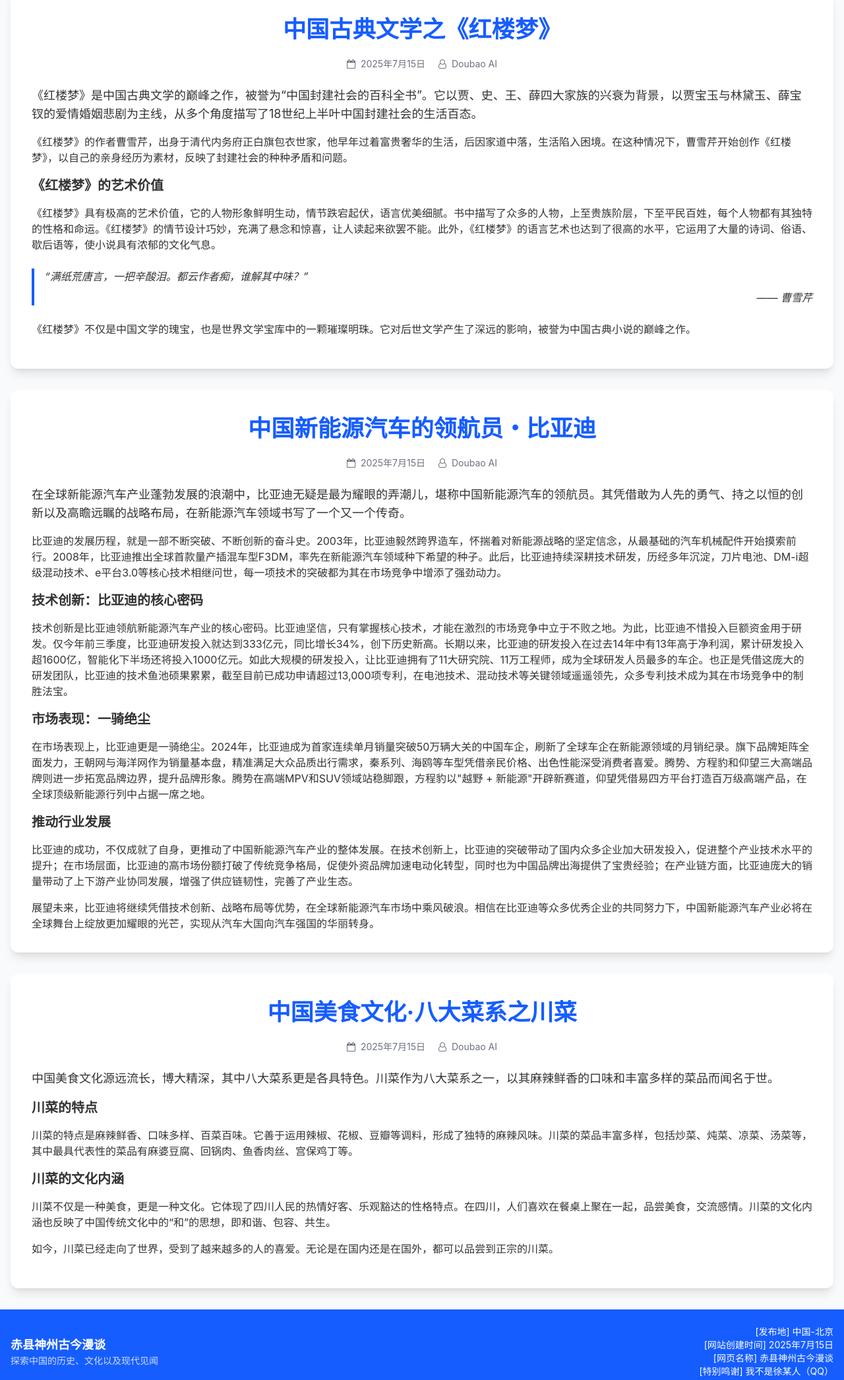
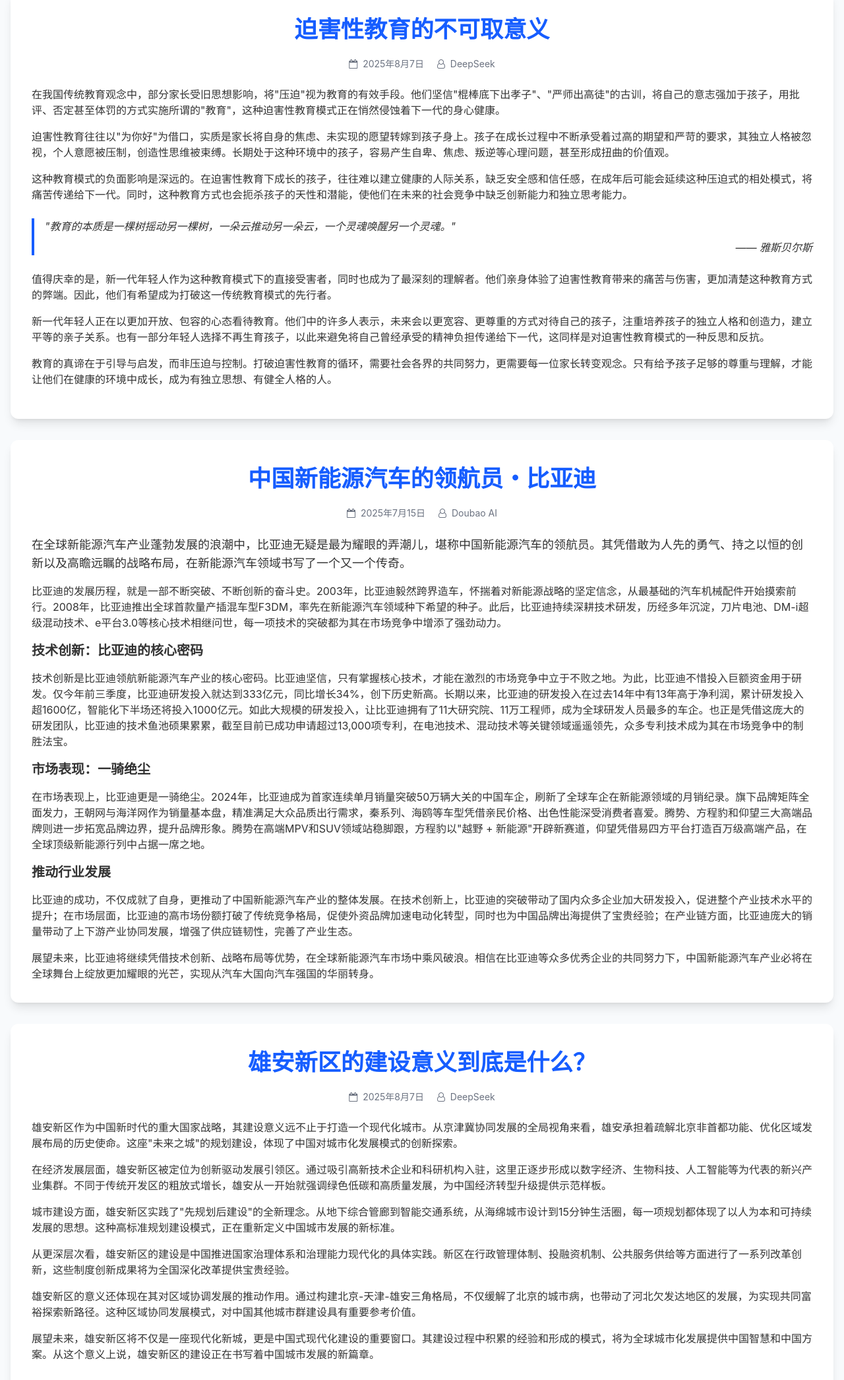
Before and after one commit to Silvermoon-2025/chinese-trivia-across-eras-web, a plain HTML site: page index.html in a window 1280 px wide. Shown: the part 3040-5132 px from the top of the page at 66% size. Drawn offline with nearby package versions, Linux system fonts and the light colour scheme.

Commit message:
index.html

```diff
--- a/index.html
+++ b/index.html
@@ -328,21 +328,22 @@ const icon = musicButton.querySelector('i');
 
             <!-- 文章4 -->
 <article class="bg-white rounded-xl shadow-lg p-6 md:p-8 card-hover">
-                <h2 class="text-[clamp(1.5rem,3vw,2.2rem)] font-bold text-primary mb-4 text-center">中国古典文学之《红楼梦》</h2>
+    <h2 class="text-[clamp(1.5rem,3vw,2.2rem)] font-bold text-primary mb-4 text-center">迫害性教育的不可取意义</h2>
     <div class="text-center text-gray-500 text-sm mb-6">
-                    <span class="inline-block mr-4"><i class="fa fa-calendar-o mr-1"></i> 2025年7月15日</span>
-                    <span><i class="fa fa-user-o mr-1"></i> Doubao AI</span>
+        <span class="inline-block mr-4"><i class="fa fa-calendar-o mr-1"></i> 2025年8月7日</span>
+        <span><i class="fa fa-user-o mr-1"></i> DeepSeek</span>
     </div>
     <div class="prose max-w-none">
-                    <p class="text-lg mb-4">《红楼梦》是中国古典文学的巅峰之作，被誉为“中国封建社会的百科全书”。它以贾、史、王、薛四大家族的兴衰为背景，以贾宝玉与林黛玉、薛宝钗的爱情婚姻悲剧为主线，从多个角度描写了18世纪上半叶中国封建社会的生活百态。</p>
-                    <p class="mb-4">《红楼梦》的作者曹雪芹，出身于清代内务府正白旗包衣世家，他早年过着富贵奢华的生活，后因家道中落，生活陷入困境。在这种情况下，曹雪芹开始创作《红楼梦》，以自己的亲身经历为素材，反映了封建社会的种种矛盾和问题。</p>
-                    <h3 class="text-xl font-bold my-4">《红楼梦》的艺术价值</h3>
-                    <p class="mb-4">《红楼梦》具有极高的艺术价值，它的人物形象鲜明生动，情节跌宕起伏，语言优美细腻。书中描写了众多的人物，上至贵族阶层，下至平民百姓，每个人物都有其独特的性格和命运。《红楼梦》的情节设计巧妙，充满了悬念和惊喜，让人读起来欲罢不能。此外，《红楼梦》的语言艺术也达到了很高的水平，它运用了大量的诗词、俗语、歇后语等，使小说具有浓郁的文化气息。</p>
+        <p class="mb-4">在我国传统教育观念中，部分家长受旧思想影响，将"压迫"视为教育的有效手段。他们坚信"棍棒底下出孝子"、"严师出高徒"的古训，将自己的意志强加于孩子，用批评、否定甚至体罚的方式实施所谓的"教育"，这种迫害性教育模式正在悄然侵蚀着下一代的身心健康。</p>
+        <p class="mb-4">迫害性教育往往以"为你好"为借口，实质是家长将自身的焦虑、未实现的愿望转嫁到孩子身上。孩子在成长过程中不断承受着过高的期望和严苛的要求，其独立人格被忽视，个人意愿被压制，创造性思维被束缚。长期处于这种环境中的孩子，容易产生自卑、焦虑、叛逆等心理问题，甚至形成扭曲的价值观。</p>
+        <p class="mb-4">这种教育模式的负面影响是深远的。在迫害性教育下成长的孩子，往往难以建立健康的人际关系，缺乏安全感和信任感，在成年后可能会延续这种压迫式的相处模式，将痛苦传递给下一代。同时，这种教育方式也会扼杀孩子的天性和潜能，使他们在未来的社会竞争中缺乏创新能力和独立思考能力。</p>
         <blockquote class="border-l-4 border-primary pl-4 italic my-6">
-                        <p>“满纸荒唐言，一把辛酸泪。都云作者痴，谁解其中味？”</p>
-                        <footer class="text-right mt-2">—— 曹雪芹</footer>
+            <p>"教育的本质是一棵树摇动另一棵树，一朵云推动另一朵云，一个灵魂唤醒另一个灵魂。"</p>
+            <footer class="text-right mt-2">—— 雅斯贝尔斯</footer>
         </blockquote>
-                    <p class="mb-4">《红楼梦》不仅是中国文学的瑰宝，也是世界文学宝库中的一颗璀璨明珠。它对后世文学产生了深远的影响，被誉为中国古典小说的巅峰之作。</p>
+        <p class="mb-4">值得庆幸的是，新一代年轻人作为这种教育模式下的直接受害者，同时也成为了最深刻的理解者。他们亲身体验了迫害性教育带来的痛苦与伤害，更加清楚这种教育方式的弊端。因此，他们有希望成为打破这一传统教育模式的先行者。</p>
+        <p class="mb-4">新一代年轻人正在以更加开放、包容的心态看待教育。他们中的许多人表示，未来会以更宽容、更尊重的方式对待自己的孩子，注重培养孩子的独立人格和创造力，建立平等的亲子关系。也有一部分年轻人选择不再生育孩子，以此来避免将自己曾经承受的精神负担传递给下一代，这同样是对迫害性教育模式的一种反思和反抗。</p>
+        <p class="mb-4">教育的真谛在于引导与启发，而非压迫与控制。打破迫害性教育的循环，需要社会各界的共同努力，更需要每一位家长转变观念。只有给予孩子足够的尊重与理解，才能让他们在健康的环境中成长，成为有独立思想、有健全人格的人。</p>
     </div>
 </article>
 
@@ -368,18 +369,18 @@ const icon = musicButton.querySelector('i');
 
             <!-- 文章6 -->
 <article class="bg-white rounded-xl shadow-lg p-6 md:p-8 card-hover">
-                <h2 class="text-[clamp(1.5rem,3vw,2.2rem)] font-bold text-primary mb-4 text-center">中国美食文化·八大菜系之川菜</h2>
+    <h2 class="text-[clamp(1.5rem,3vw,2.2rem)] font-bold text-primary mb-4 text-center">雄安新区的建设意义到底是什么？</h2>
     <div class="text-center text-gray-500 text-sm mb-6">
-                    <span class="inline-block mr-4"><i class="fa fa-calendar-o mr-1"></i> 2025年7月15日</span>
-                    <span><i class="fa fa-user-o mr-1"></i> Doubao AI</span>
+        <span class="inline-block mr-4"><i class="fa fa-calendar-o mr-1"></i> 2025年8月7日</span>
+        <span><i class="fa fa-user-o mr-1"></i> DeepSeek</span>
     </div>
     <div class="prose max-w-none">
-                    <p class="text-lg mb-4">中国美食文化源远流长，博大精深，其中八大菜系更是各具特色。川菜作为八大菜系之一，以其麻辣鲜香的口味和丰富多样的菜品而闻名于世。</p>
-                    <h3 class="text-xl font-bold my-4">川菜的特点</h3>
-                    <p class="mb-4">川菜的特点是麻辣鲜香、口味多样、百菜百味。它善于运用辣椒、花椒、豆瓣等调料，形成了独特的麻辣风味。川菜的菜品丰富多样，包括炒菜、炖菜、凉菜、汤菜等，其中最具代表性的菜品有麻婆豆腐、回锅肉、鱼香肉丝、宫保鸡丁等。</p>
-                    <h3 class="text-xl font-bold my-4">川菜的文化内涵</h3>
-                    <p class="mb-4">川菜不仅是一种美食，更是一种文化。它体现了四川人民的热情好客、乐观豁达的性格特点。在四川，人们喜欢在餐桌上聚在一起，品尝美食，交流感情。川菜的文化内涵也反映了中国传统文化中的“和”的思想，即和谐、包容、共生。</p>
-                    <p class="mb-4">如今，川菜已经走向了世界，受到了越来越多的人的喜爱。无论是在国内还是在国外，都可以品尝到正宗的川菜。</p>
+        <p class="mb-4">雄安新区作为中国新时代的重大国家战略，其建设意义远不止于打造一个现代化城市。从京津冀协同发展的全局视角来看，雄安承担着疏解北京非首都功能、优化区域发展布局的历史使命。这座"未来之城"的规划建设，体现了中国对城市化发展模式的创新探索。</p>
+        <p class="mb-4">在经济发展层面，雄安新区被定位为创新驱动发展引领区。通过吸引高新技术企业和科研机构入驻，这里正逐步形成以数字经济、生物科技、人工智能等为代表的新兴产业集群。不同于传统开发区的粗放式增长，雄安从一开始就强调绿色低碳和高质量发展，为中国经济转型升级提供示范样板。</p>
+        <p class="mb-4">城市建设方面，雄安新区实践了"先规划后建设"的全新理念。从地下综合管廊到智能交通系统，从海绵城市设计到15分钟生活圈，每一项规划都体现了以人为本和可持续发展的思想。这种高标准规划建设模式，正在重新定义中国城市发展的新标准。</p>
+        <p class="mb-4">从更深层次看，雄安新区的建设是中国推进国家治理体系和治理能力现代化的具体实践。新区在行政管理体制、投融资机制、公共服务供给等方面进行了一系列改革创新，这些制度创新成果将为全国深化改革提供宝贵经验。</p>
+        <p class="mb-4">雄安新区的意义还体现在其对区域协调发展的推动作用。通过构建北京-天津-雄安三角格局，不仅缓解了北京的城市病，也带动了河北欠发达地区的发展，为实现共同富裕探索新路径。这种区域协同发展模式，对中国其他城市群建设具有重要参考价值。</p>
+        <p class="mb-4">展望未来，雄安新区将不仅是一座现代化新城，更是中国式现代化建设的重要窗口。其建设过程中积累的经验和形成的模式，将为全球城市化发展提供中国智慧和中国方案。从这个意义上说，雄安新区的建设正在书写着中国城市发展的新篇章。</p>
     </div>
 </article>
         </div>
```
Lines whose indentation alone changed are shown as unchanged.
